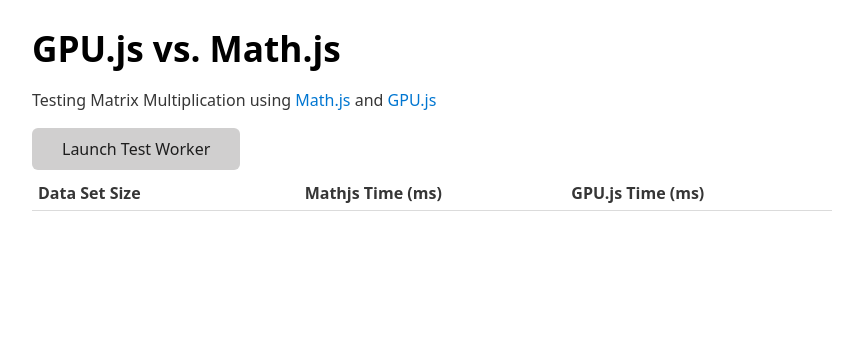
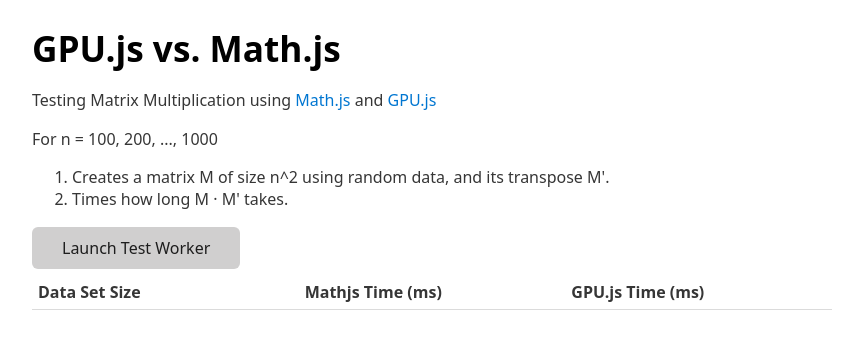
Before and after one commit to jxjj/matrix-mult-gpujs-v-mathjs, a React (Vite) app: page / in a window 1280 px wide. Shown: the top 340 px of the page, without its empty margins (208-1071 px from the left). Built offline with nearby package versions, Linux system fonts and the light colour scheme.

Commit message:
Step size = 100

```diff
--- a/src/App.tsx
+++ b/src/App.tsx
@@ -30,6 +30,14 @@
         <a href="https://mathjs.org/docs/index.html">Math.js</a> and{" "}
         <a href="https://gpu.rocks/">GPU.js</a>
       </p>
+      <p>For n = 100, 200, ..., 1000</p>
+      <ol>
+        <li>
+          Creates a matrix M of size n^2 using random data, and its transpose
+          M'.
+        </li>
+        <li>Times how long M · M' takes.</li>
+      </ol>
       <button onClick={() => handleTestWorkerLaunch({ dispatch, worker })}>
         Launch Test Worker
       </button>
--- a/src/worker.ts
+++ b/src/worker.ts
@@ -3,7 +3,7 @@
 import * as actions from "./actions";
 
 async function runAllTests(dataSet: Point[]) {
-  for (let n = 50; n <= dataSet.length; n += 50) {
+  for (let n = 100; n <= dataSet.length; n += 100) {
     // run test on the first n elements
     const payload = await getTestResultsFor(dataSet.slice(0, n));
     postMessage({
```
